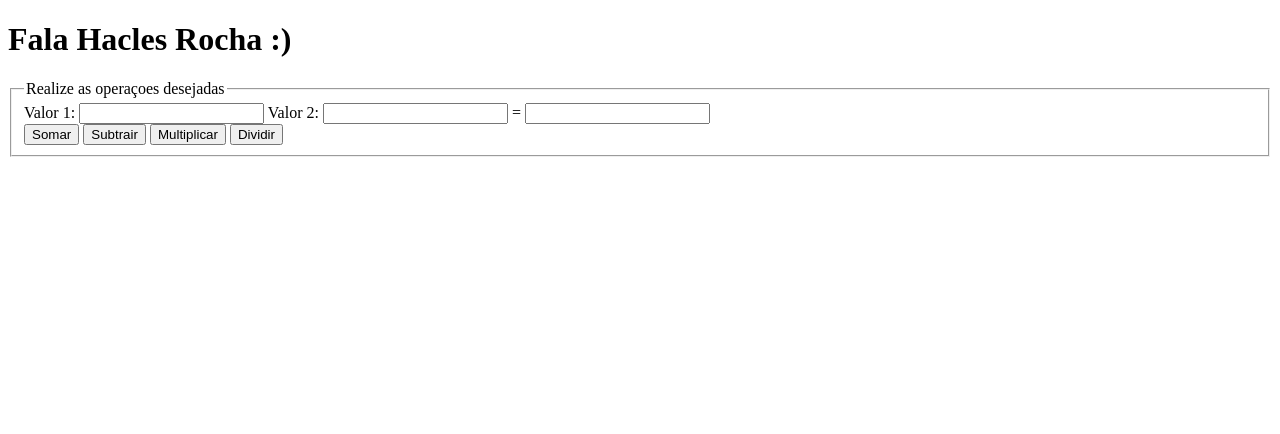
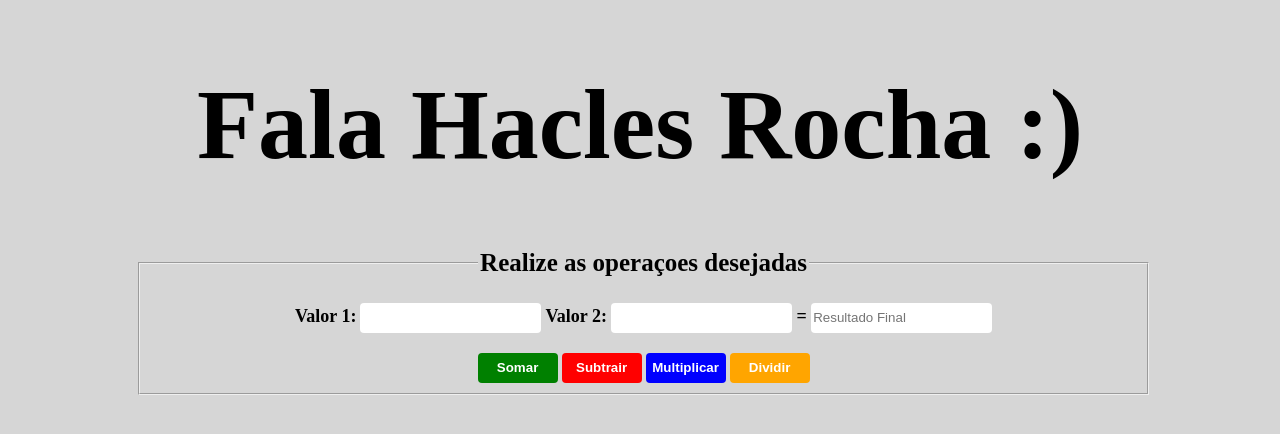
Before and after one commit to hacles100/JavaScript, a plain HTML site: page index.html in a window 1280 px wide. Drawn offline with Linux system fonts and the light colour scheme.

Commit message:
atualizacoes

```diff
--- a/index.html
+++ b/index.html
@@ -18,7 +18,7 @@
         <label>Valor 2: </label>
         <input id="txt2" type="text"/>
         <label> = </label>
-        <input type="text">
+        <input type="text" id="resultado" placeholder="Resultado Final">
         <br>
         <button id="somar" onclick="somarValores()">Somar</button>
         <button id="subtrair" onclick="subtrairValores()">Subtrair</button>
--- a/style.css
+++ b/style.css
@@ -0,0 +1,70 @@
+* {
+    box-sizing: border-box;
+}
+
+body {
+    background-color: #3333;
+}
+
+h1 {
+
+    text-align: center;
+    font-size: 100px;
+}
+
+fieldset {
+    text-align: center;
+    width: 80%;
+    margin-left: 130px;
+    margin-top: 50px;
+
+}
+
+
+legend {
+    font-size: 25px;
+    font-weight: 600;
+    margin-bottom: 20px;
+}
+
+fieldset input, label {
+    margin-bottom: 20px;
+}
+
+fieldset label {
+    font-size: 18px;
+    font-weight: 700;
+}
+
+fieldset input {
+    height: 30px;
+    border: none;
+    border-radius: 4px;
+}
+
+button {
+    border: 2px solid white;
+    height: 30px;
+    width: 80px;
+    border: none;
+    border-radius: 4px;
+    color: white;
+    cursor: pointer;
+    font-weight: bold;
+}
+
+#somar {
+    background-color: green;
+}
+
+#subtrair {
+    background-color: red;
+}
+
+#multiplicar {
+    background-color: blue;
+}
+
+#dividir {
+    background-color: orange;
+}
```
